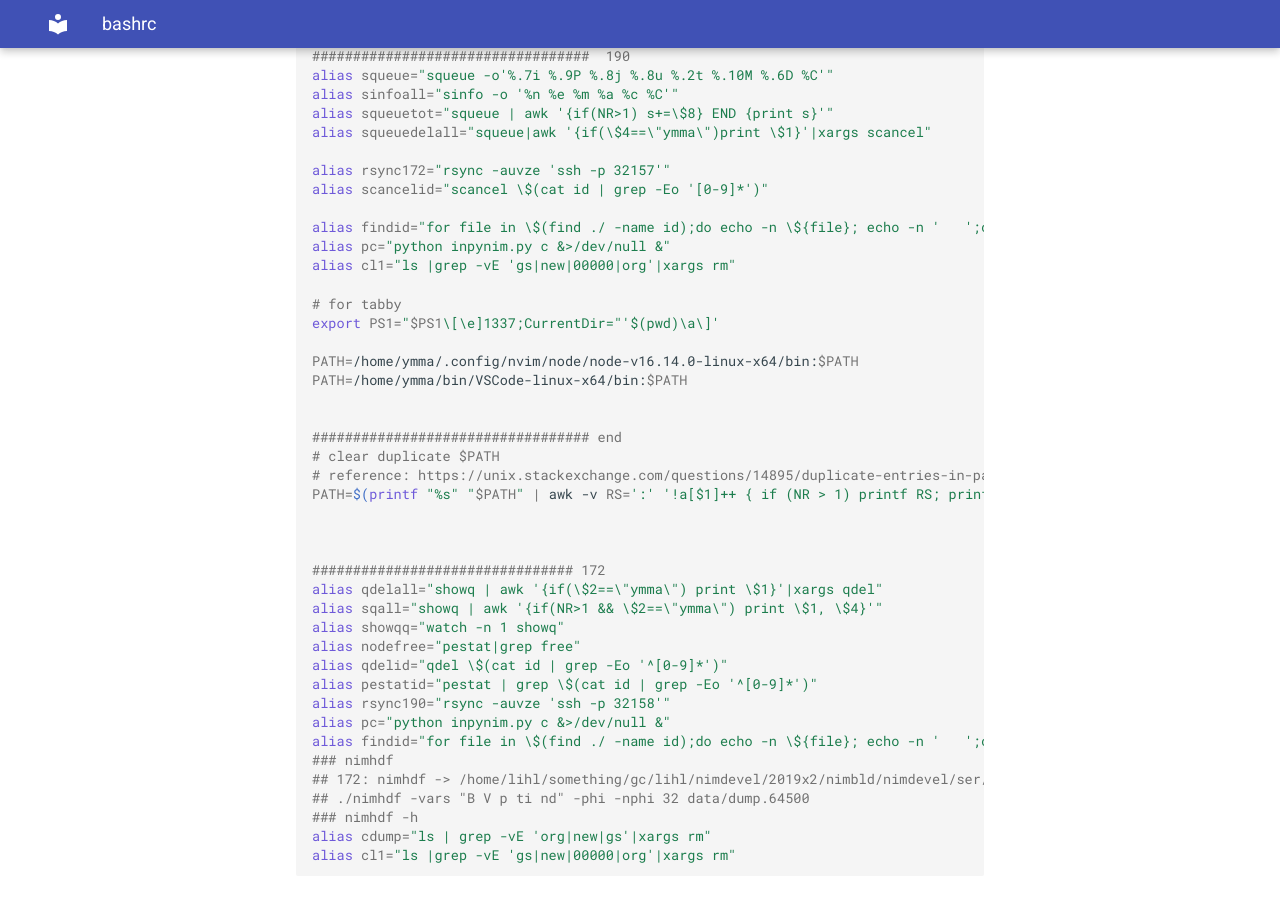
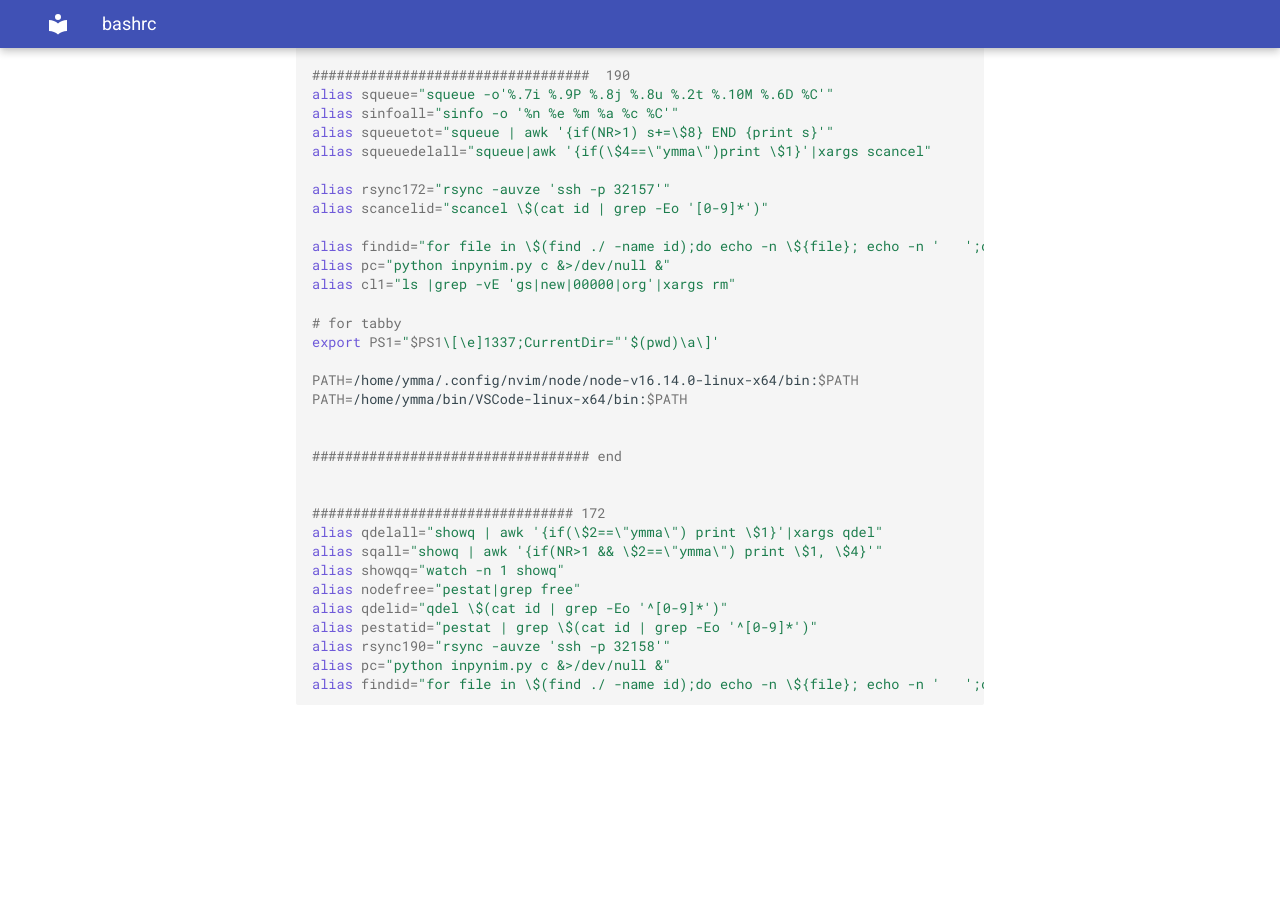
Before and after one commit to ymma98/technotes, an MkDocs documentation site: the page built from docs/Linux/bashrc.md, in a window 1280 px wide and 900 px high, scrolled down 800 px. Built offline with MkDocs 1.6.1 and Material for MkDocs 9.7.7, drawn with Linux system fonts in a browser that asks for light colours; after the commit the page ends 1529 px from its top, so only the background shows below that; some of the changed text lies outside the part shown.

Commit message:
docs/Linux/bashrc.md updated from https://stackedit.cn/

````diff
--- a/docs/Linux/bashrc.md
+++ b/docs/Linux/bashrc.md
@@ -54,10 +55,6 @@ PATH=/home/ymma/bin/VSCode-linux-x64/bin:$PATH
 
 
 ################################## end
-# clear duplicate $PATH
-# reference: https://unix.stackexchange.com/questions/14895/duplicate-entries-in-path-a-problem
-PATH=$(printf "%s" "$PATH" | awk -v RS=':' '!a[$1]++ { if (NR > 1) printf RS; printf $1 }')
-
 
 
 ################################ 172
@@ -70,14 +67,7 @@ alias pestatid="pestat | grep \$(cat id | grep -Eo '^[0-9]*')"
 alias rsync190="rsync -auvze 'ssh -p 32158'"
 alias pc="python inpynim.py c &>/dev/null &"
 alias findid="for file in \$(find ./ -name id);do echo -n \${file}; echo -n '   ';cat \${file};done"
-### nimhdf
-## 172: nimhdf -> /home/lihl/something/gc/lihl/nimdevel/2019x2/nimbld/nimdevel/ser/bin/nimhdf
-## ./nimhdf -vars "B V p ti nd" -phi -nphi 32 data/dump.64500
-### nimhdf -h
-alias cdump="ls | grep -vE 'org|new|gs'|xargs rm"
-alias cl1="ls |grep -vE 'gs|new|00000|org'|xargs rm"
-
 ```
 <!--stackedit_data:
-eyJoaXN0b3J5IjpbMTgyNDMxOTY4N119
+eyJoaXN0b3J5IjpbMTMxMDcyNTk4MF19
 -->
````
Also changed, not shown: other parts of docs/Linux/bashrc.md (+1 -0 lines).
